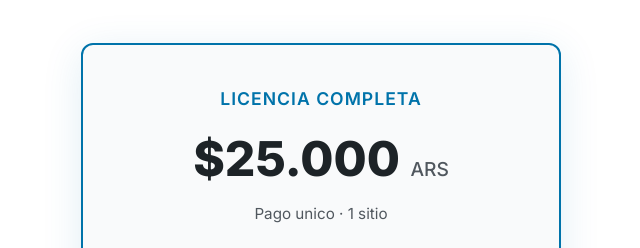
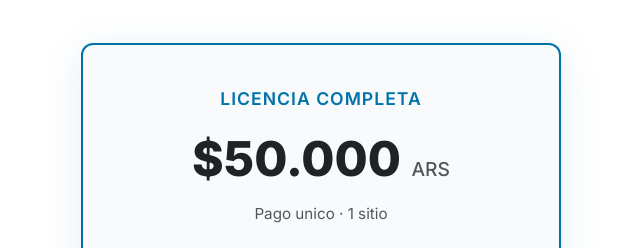
Before and after one commit to juangori/correoargentino-site, a plain HTML site: page index.html in a window 1280 px wide. Shown: the part 1680-1928 px from the top of the page, 319-959 px from the left. Drawn offline with Linux system fonts and the light colour scheme.

```diff
--- a/index.html
+++ b/index.html
@@ -153,7 +153,7 @@
 <script>
 (function() {
     var API_URL = 'https://api.correoargentinopro.com';
-    var PRICE_ARS = 25000;
+    var PRICE_ARS = 50000;
     var PRICE_DISPLAY = '$' + PRICE_ARS.toLocaleString('es-AR');
 
     document.getElementById('price-display').innerHTML = PRICE_DISPLAY + ' <span>ARS</span>';
```
Also changed, not shown: .wrangler/cache/wrangler-account.json (added).
